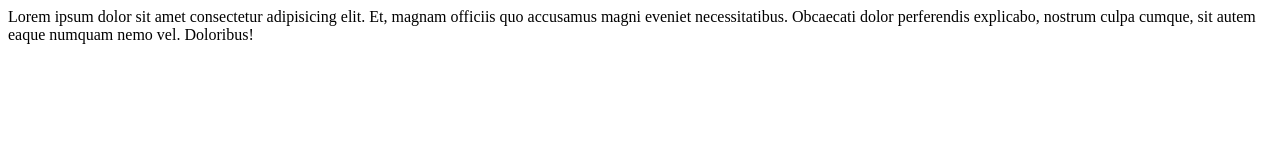
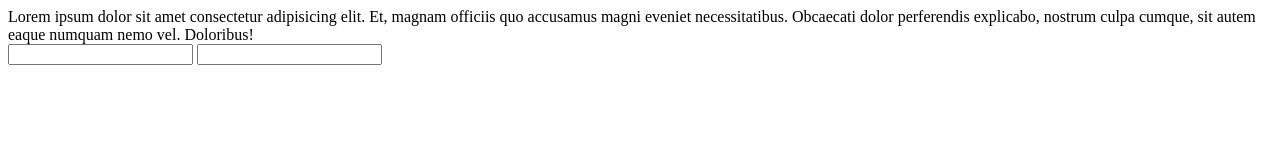
Before and after one commit to Jjcastiblanco/docs, a plain HTML site: page index.html in a window 1280 px wide. Drawn offline with Linux system fonts and the light colour scheme.

Commit message:
se crea formulario login

```diff
--- a/index.html
+++ b/index.html
@@ -14,5 +14,12 @@
 <article>
     Lorem ipsum dolor sit amet consectetur adipisicing elit. Et, magnam officiis quo accusamus magni eveniet necessitatibus. Obcaecati dolor perferendis explicabo, nostrum culpa cumque, sit autem eaque numquam nemo vel. Doloribus!
 </article>
+<form>
+
+    <input type="text" name="cedula" id="idUser">
+    <input type="password" name="pass" id="passUser">
+
+</form>
+
 
 </html>
```
